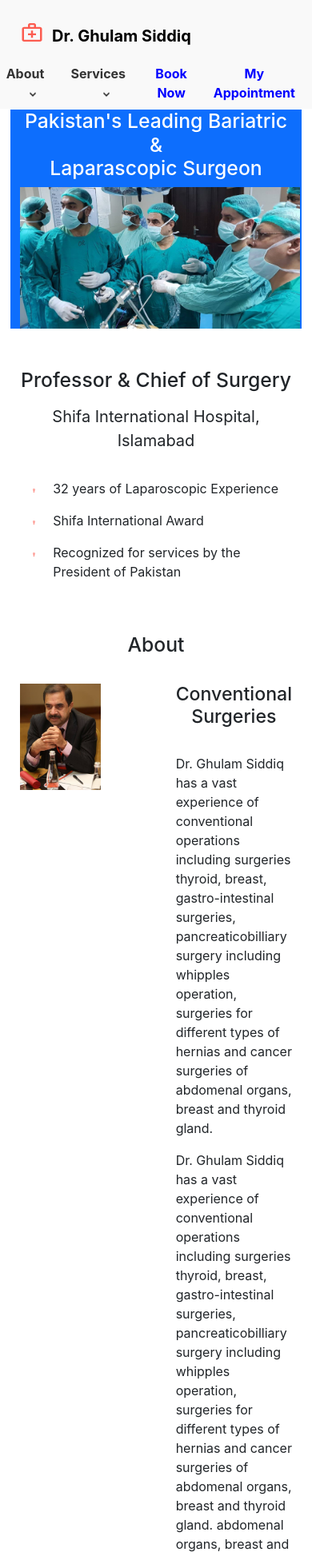
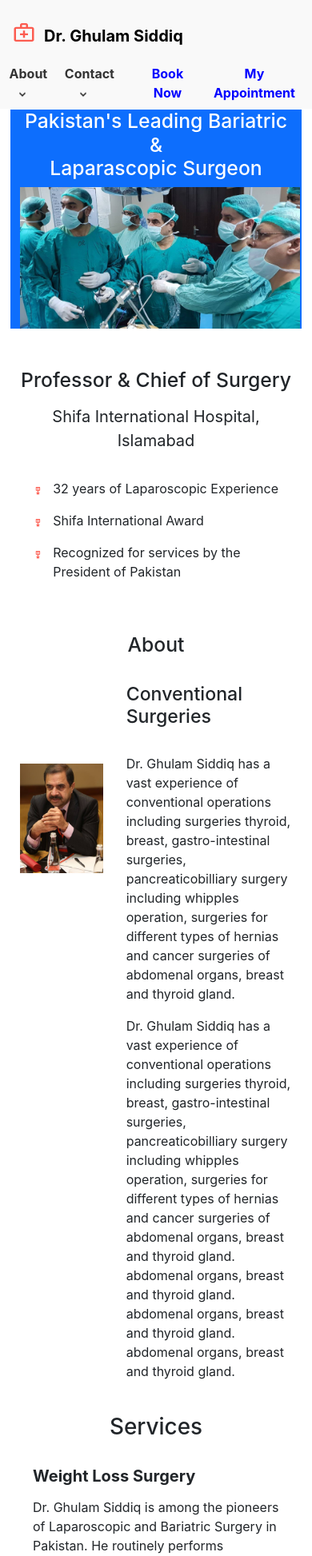
Before and after one commit to hammad8634/dr_ghulam_blog, a React (Create React App) app: page / in a window 390 px wide. Shown: the top 1946 px of the page at 80% size. Built offline with nearby package versions, Linux system fonts and the light colour scheme.

Commit message:
complete responsive for tab screen

```diff
--- a/public/index.html
+++ b/public/index.html
@@ -1,6 +1,10 @@
 <!DOCTYPE html>
 <html lang="en">
   <head>
+    <meta
+      name="viewport"
+      content="width=device-width, initial-scale=1, maximum-scale=1, user-scalable=no"
+    />
     <meta charset="utf-8" />
     <link rel="icon" href="%PUBLIC_URL%/favicon.ico" />
     <meta name="viewport" content="width=device-width, initial-scale=1" />
--- a/src/App.css
+++ b/src/App.css
@@ -68,10 +68,15 @@ i {
 .services_img {
   max-width: 60%;
   height: auto;
+  padding: 13px 0px 30px 0px;
+}
+
+.quantity_values {
+  font-size: 30px;
 }
 
 .quantity_text {
-  font-size: 25px;
+  font-size: 26px;
   font-family: "Roboto";
 }
 
@@ -91,3 +96,38 @@ i {
 .categories {
   text-decoration: none;
 }
+.appointment-icon {
+  margin-left: 8px;
+}
+
+
+/* Responsive CSS */
+@media screen and (max-width: 768px) {
+  .services_img {
+    max-width: 90%;
+    padding: 27px 0px 25px 5px;
+  }
+
+  .contactus-text {
+    /* text-align: -webkit-center; */
+    margin-left: 0rem !important;
+  }
+
+  .horizontal-line {
+    margin-left: 15px;
+  }
+
+  .icons_text {
+    max-width: 500%;
+    padding: 0px 4px 0px 0px;
+  }
+
+  .about_img3 {
+    margin: 100px 0px 0px 0px;
+  }
+  .services-headings{
+    font-size: 20px;
+    font-weight: 700;
+    margin-bottom: 15px;
+  }
+}
--- a/src/Components/about.js
+++ b/src/Components/about.js
@@ -10,12 +10,12 @@ const About = () => {
     <div className="about">
       <h2 className="text-center">About</h2> <br />
       <Container>
-        <Row>
-          <Col className="col-md-4">
+        <Row className="about-row">
+          <Col className="col-md-4 about-img">
             <img src={img3} alt="About" className="img-fluid about_img3" />
           </Col>
           <Col className="col-md-7 right-col">
-            <h3>Conventional Surgeries</h3> <br />
+            <h3 className=" text-left">Conventional Surgeries</h3> <br />
             <p className=" text-left">
               Dr. Ghulam Siddiq has a vast experience of conventional operations
               including surgeries thyroid, breast, gastro-intestinal surgeries,
--- a/src/Components/contactus.js
+++ b/src/Components/contactus.js
@@ -9,11 +9,13 @@ import mapimg from "./images/map.png";
 const ContactUs = () => {
   return (
     <div>
+      {" "}
+      <br />
       <h2 className="contactUs-heading">Contact</h2>
       <br />
       <div>
         <Container>
-          <Row>
+          <Row className="contactus-row">
             <Col md={6}>
               <img src={img4} className="img-fluid" alt="contactUs-img" />
             </Col>
@@ -26,8 +28,8 @@ const ContactUs = () => {
                 </Row>
 
                 <br />
-                <div className="mt-5  col-8 horizontal-line"></div>
-                <Row className="ml-5">
+                <div className="mt-5 col-md-10 col-lg-8  horizontal-line"></div>
+                <Row className="ml-5 contactus-text">
                   <Col className="text-left mt-3">
                     <img
                       src={locationIcon}
@@ -37,12 +39,12 @@ const ContactUs = () => {
                     <b className="ml-3">Visit Us</b>
                   </Col>{" "}
                 </Row>
-                <div className="mt-3 col-8 horizontal-line"></div>
-                <Row className=" ml-5">
+                <div className="mt-3 col-md-10 col-lg-8  horizontal-line"></div>
+                <Row className=" ml-5 contactus-text">
                   <Col className="text-left mt-4">
                     <img
                       src={appointmentIcon}
-                      className="img-fluid"
+                      className="img-fluid appointment-icon"
                       alt="appointment"
                     />
                     <b className="ml-4">Make an appointment</b>
--- a/src/Components/faqsection.js
+++ b/src/Components/faqsection.js
@@ -36,9 +36,10 @@ const FAQ = () => {
 
   return (
     <>
+      {" "}
       <br />
-      <h2 className="faq-heading">Frequently Asked Questions</h2>
-
+      <br />
+      <h2 className="faq-heading">Frequently Asked Questions</h2> <br />
       <Container>
         <Col text-left>
           <div className="faq-data">
--- a/src/Components/navbar.css
+++ b/src/Components/navbar.css
@@ -39,7 +39,6 @@
   font-size: 16px;
   font-weight: bold;
   text-decoration: none;
-  margin-right: 20px;
   /* margin: rem 1rem 1rem 2rem; */
 }
 
@@ -72,11 +71,11 @@
 }
 
 .navbar-dropdown-link {
-  color: #333;
+  color: #202020;
   padding: 12px 16px;
   text-decoration: none;
   display: block;
-  font-weight: 300;
+  font-weight: 400;
   font-family: "calibri";
 }
 
@@ -84,12 +83,14 @@
   background-color: #dfdddd;
   text-decoration: none;
   color: black;
+  font-weight: 600;
 }
 
 .navbar-dropdown-icon {
   width: 16px;
   height: 16px;
-  margin-left: 20px;
+  margin-left: 5px;
+  margin-right: 20px;
   cursor: pointer;
 }
 
@@ -102,6 +103,7 @@
 
 .blue-text-menu {
   color: blue;
+  margin-left: 25px;
 }
 
 .blue-text-menu:hover {
@@ -143,12 +145,7 @@
 /* Responsive CSS */
 @media screen and (max-width: 768px) {
   .navbar {
-    flex-direction: column;
-  }
-
-  .navbar-left,
-  .navbar-right {
-    width: 100%;
+    flex-direction: row;
   }
 
   .navbar-title {
@@ -161,7 +158,7 @@
   }
 
   .container {
-    flex-direction: column;
+    flex-direction: row;
   }
 
   .container-left,
@@ -169,4 +166,9 @@
     width: 100%;
     padding: 10px;
   }
+
+  .right-col {
+    flex: 2;
+    margin-left: 5px;
+  }
 }
--- a/src/Components/navbar.js
+++ b/src/Components/navbar.js
@@ -7,14 +7,14 @@ import "./navbar.css";
 
 function Navbar() {
   const [dropdownAbout, setDropdownAbout] = useState(false);
-  const [dropdownServices, setDropdownServices] = useState(false);
+  const [dropdownContact, setDropdownContact] = useState(false);
 
   const toggleDropdownAbout = () => {
     setDropdownAbout(!dropdownAbout);
   };
 
-  const toggleDropdownServices = () => {
-    setDropdownServices(!dropdownServices);
+  const toggleDropdownContact = () => {
+    setDropdownContact(!dropdownContact);
   };
 
   return (
@@ -38,31 +38,31 @@ function Navbar() {
             />
             {dropdownAbout && (
               <div className="navbar-dropdown">
-                <a href="#" className="navbar-dropdown-link">
-                  About 1
+                <a href="#about" className="navbar-dropdown-link">
+                  About
                 </a>
                 <a href="#" className="navbar-dropdown-link">
-                  About 2
+                  Services
                 </a>
               </div>
             )}
           </div>
         </div>
         <div className="navbar-link-container">
-          <div className="navbar-link" onClick={toggleDropdownServices}>
-            Services
+          <div className="navbar-link" onClick={toggleDropdownContact}>
+            Contact
             <img
               src={dropdownIcon}
               alt="Dropdown Icon"
               className="navbar-dropdown-icon"
             />
-            {dropdownServices && (
+            {dropdownContact && (
               <div className="navbar-dropdown">
                 <a href="#" className="navbar-dropdown-link">
-                  Service 1
+                  Contact Us
                 </a>
                 <a href="#" className="navbar-dropdown-link">
-                  Service 2
+                  FAQ's
                 </a>
               </div>
             )}
--- a/src/Components/services.js
+++ b/src/Components/services.js
@@ -14,7 +14,7 @@ const Services = () => {
           <Row>
             <Col md={6} className="text-left">
               <div className="pb-5 pl-3">
-                <h4>Weight Loss Surgery</h4>
+                <h4 className="services-headings">Weight Loss Surgery</h4>
                 <p>
                   Dr. Ghulam Siddiq is among the pioneers of Laparoscopic and
                   Bariatric Surgery in Pakistan. He routinely performs
@@ -27,13 +27,13 @@ const Services = () => {
             </Col>
 
             <Col md={6}>
-              <div className="text-md-center text-danger">
-                <h4>803</h4>
+              <div className="text-md-center  text-danger">
+                <h4 className="quantity_values">803</h4>
                 <p className="quantity_text">Bariatric Surgery Procedures</p>
               </div>
               <br />
               <div className="text-md-center text-primary">
-                <h4>7765</h4>
+                <h4 className="quantity_values">7765</h4>
                 <p className="quantity_text">Laparoscopic Cholecystectomies </p>
               </div>
             </Col>
@@ -47,7 +47,9 @@ const Services = () => {
             <Row>
               <Col md={6} className="text-left">
                 <div className="pb-3 pl-3 ">
-                  <h4>Advanced Laparoscopic Surgery</h4>
+                  <h4 className="services-headings">
+                    Advanced Laparoscopic Surgery
+                  </h4>
                   <p>
                     Apart from Weight Loss Surgery, his other areas of interest
                     are Laparascopic Surgery for Haitus Hernia,
@@ -57,7 +59,9 @@ const Services = () => {
                   </p>
                 </div>
                 <div className="pb-3 pl-3">
-                  <h4>Laparoscopic Cholecystectomy</h4>
+                  <h4 className="services-headings">
+                    Laparoscopic Cholecystectomy
+                  </h4>
 
                   <p>
                     Out of my Laparoscopic work, the main bulk is that of
@@ -67,13 +71,14 @@ const Services = () => {
                   </p>
                 </div>
                 <div className="pb-1 pl-3">
-                  <h4>Laparoscopic Cholecyst 2</h4>
+                  <h4 className="services-headings">
+                    Laparoscopic Cholecyst 2
+                  </h4>
 
                   <p>
                     Lorem ipsum dolor sit amet, consectetur adipiscing elit.
                     Suspendisse fringilla mauris non risus ullamcorper, non
-                    pulvinar ipsum semper. Nulla facilisi. Consectetur
-                    adipiscing elit.
+                    pulvinar ipsum semper.
                   </p>
                 </div>
               </Col>
```
